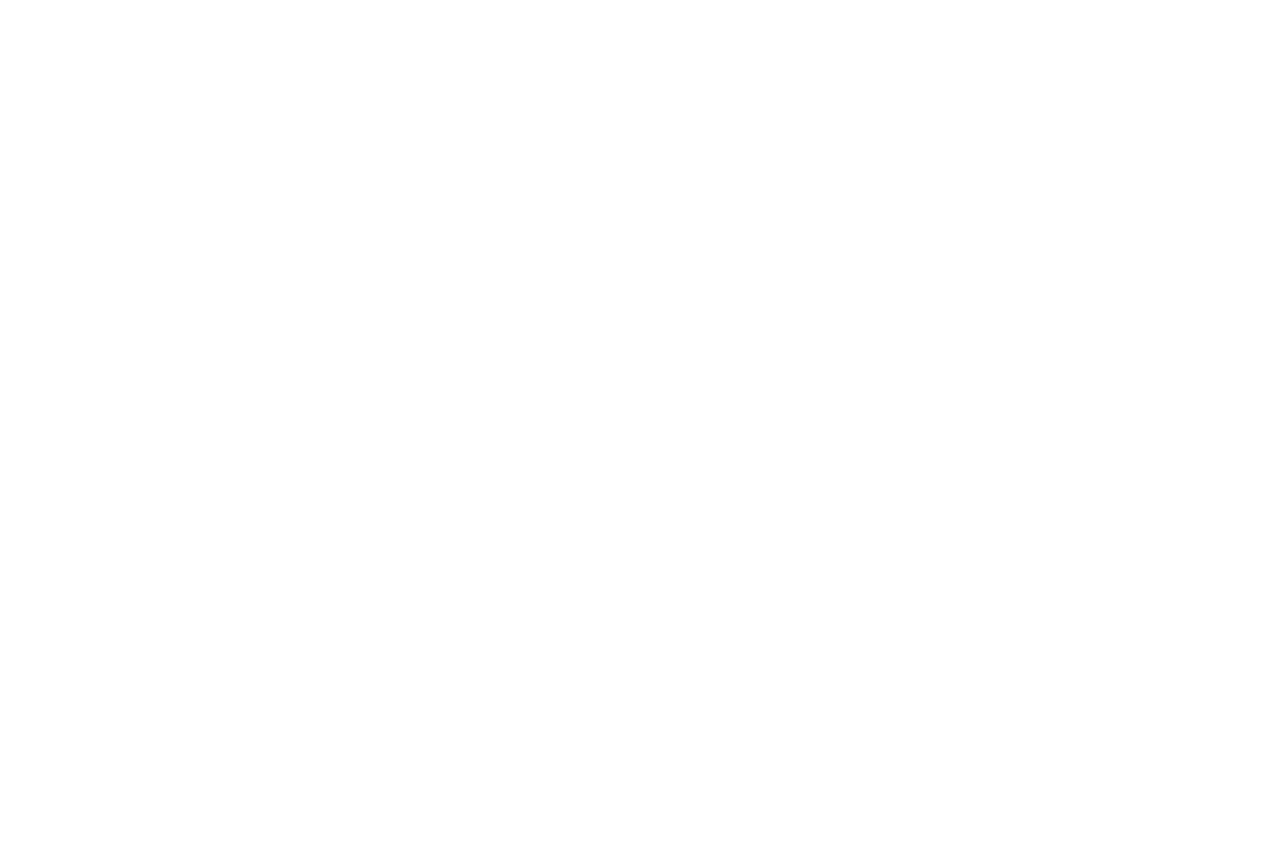
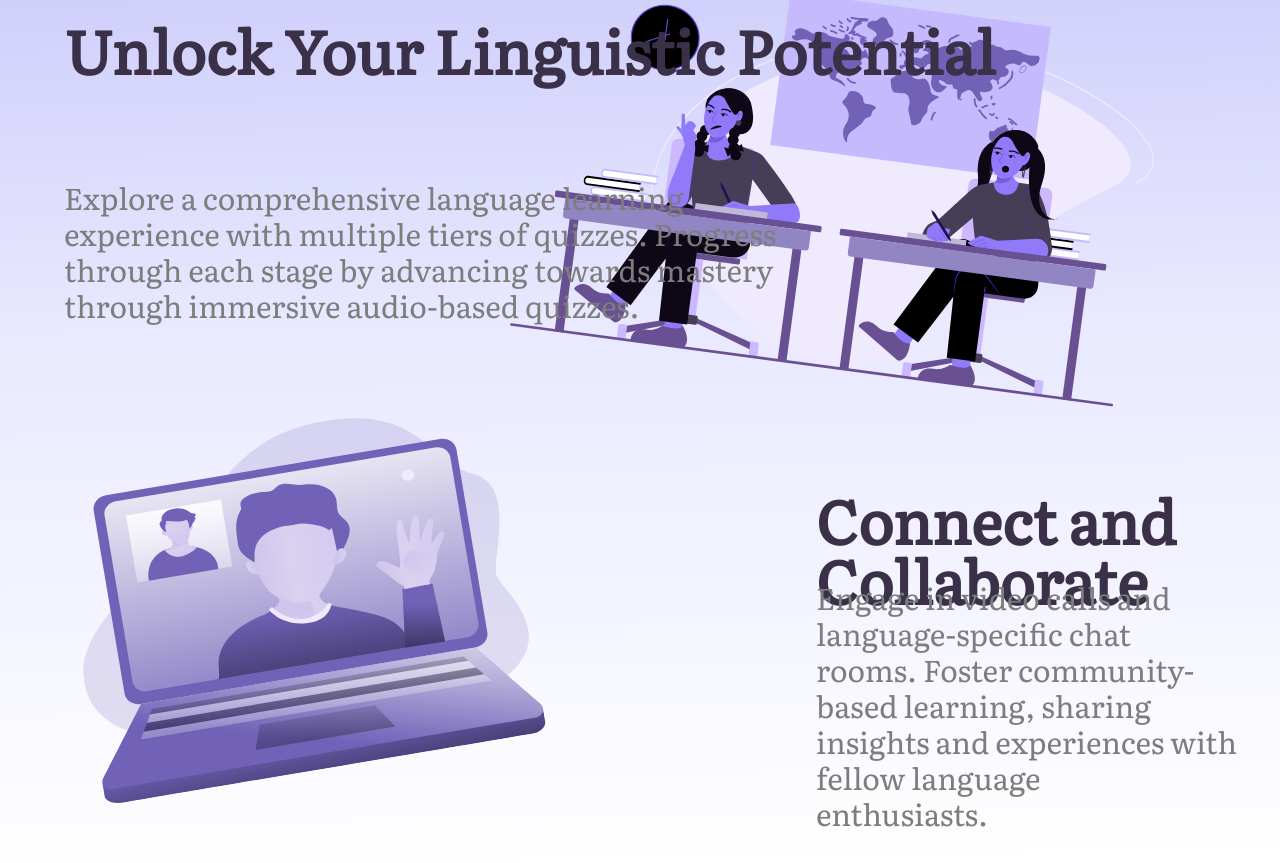
Before and after one commit to Gaurang-Singhania/Unicode_ProjectPhase_Lingoverse, a React (Vite) app: page / in a window 1280 px wide. Shown: the part 877-1740 px from the top of the page. Before the commit the page ends 800 px from the top, so only its background shows below. Built offline with nearby package versions, Linux system fonts and the light colour scheme.

Commit message:
Adding 2nd part of Homepage

```diff
--- a/src/pages/Homepage.jsx
+++ b/src/pages/Homepage.jsx
@@ -1,7 +1,11 @@
 import React, { useRef, useEffect } from 'react';
+import '../style.css'
 import Typed from 'typed.js';
 import waves from '../assets/landingpage/Component_1.svg';
 import study from '../assets/landingpage/lp_illustration.svg';
+import students from '../assets/landingpage/students_in_a_class.svg'
+import video_call from '../assets/landingpage/Video_Call.svg'
+
 
 
 // IMP: DO THESE INSTALLATIONS BEFORE RUNNING THE CODE
@@ -31,17 +35,17 @@
     useEffect(() => {
         if (el.current) {
             const typed = new Typed(el.current, {
-                /**
- * @property {boolean} showCursor show cursor
- * @property {string} cursorChar character for cursor
- * @property {boolean} autoInsertCss insert CSS for cursor and fadeOut into HTML <head>
- */
+                //                 /**
+                //  * @property {boolean} showCursor show cursor
+                //  * @property {string} cursorChar character for cursor
+                //  * @property {boolean} autoInsertCss insert CSS for cursor and fadeOut into HTML <head>
+                //  */
 
                 strings: ['Hello', 'Hola', 'Bonjour', 'Hallo', 'Ciao'],
                 typeSpeed: 70,
-                showCursor: true,
-                cursorChar: '|',
-                autoInsertCss: true,
+                showCursor: false,
+                // cursorChar: '|',
+                // autoInsertCss: false,
             });
 
             return () => {
@@ -55,24 +59,38 @@
             <div>
                 <div className="h-screen flex justify-end items-end w-full">
                     <img src={waves} alt="waves" className="object-cover object-bottom w-screen h-auto z-0" />
-                    <span className="absolute top-20 left-0 p-4 z-30 text-7xl text-gray-800" style={{ fontFamily: 'Literata, serif', fontWeight: 800 }}>Welcome to
+                    <span className="absolute top-20 left-12 p-4 z-30 text-7xl text-gray-800" style={{ fontFamily: 'Literata, serif', fontWeight: 800 }}>Welcome to
                         <span style={{ fontFamily: 'Literata, serif', color: '#60359E', fontWeight: 800 }}> LinguaVerse
                         </span>
                         <span style={{ fontFamily: 'Literata, serif', fontWeight: 800 }}>,
                         </span>
                     </span>
-                    <span className="absolute top-40 left-3 p-4 z-30 text-4xl text-gray-800" style={{ fontFamily: 'Literata, serif', fontWeight: 800 }}>your gateway to immersive language learning!
+                    <span className="absolute top-40 left-16 p-4 z-30 text-4xl text-gray-800" style={{ fontFamily: 'Literata, serif', fontWeight: 800 }}>your gateway to immersive language learning!
                     </span>
-                    <span className="absolute top-60 left-3 p-4 z-30 text-3xl" style={{ fontFamily: 'Literata, serif', fontWeight: 500, color: '#7D7D7D' }}>Whether you're a beginner or aiming for fluency,<br /> LinguaVerse offers a unique blend of engaging<br /> features to guide you towards mastery.
+                    <span className="absolute top-60 left-16 p-4 z-30 text-3xl" style={{ fontFamily: 'Literata, serif', fontWeight: 500, color: '#7D7D7D' }}>Whether you're a beginner or aiming for fluency,<br /> LinguaVerse offers a unique blend of engaging<br /> features to guide you towards mastery.
                     </span>
                     <span className="absolute top-96 left-64 p-4 z-40 text-5xl" style={{ fontFamily: 'Literata, serif', fontWeight: 1000, color: '#3A3148' }} ref={el} />
                     <img src={study} alt="study" className="absolute top-0 left-90 object-cover object-bottom z-20" />
                     <span className="absolute top-2/3 left-48 p-4 z-40">
                         <button {...shimmerComponent.component.props}>
-                        {shimmerComponent.component.children}
-                    </button></span>
+                            {shimmerComponent.component.children}
+                        </button></span>
                 </div>
             </div>
+            <div className="relative">
+                <div className="custom-gradient h-screen flex justify-end items-end w-full relative" style={{ height: '940px' }}>
+                    <span className="absolute top-20 left-12 p-4 z-30 text-6xl" style={{ fontFamily: 'Literata, serif', fontWeight: 700, color: '#3A3148' }}>Unlock Your Linguistic Potential</span>
+                    <img src={students} alt="study" className="absolute top-0 left-90 object-cover object-bottom z-20" width="900" height="476" />
+                    <span className="absolute top-60 left-12 p-4 z-30 text-3xl" style={{ fontFamily: 'Literata, serif', fontWeight: 500, color: '#7D7D7D' }}>Explore a comprehensive language learning <br /> experience with multiple tiers of quizzes. Progress <br /> through each stage by  advancing towards mastery <br /> through immersive audio-based quizzes.
+                    </span>
+                    <img src={video_call} alt="study" className="absolute top-2/4 left-12 object-cover object-bottom z-20" width="500" height="476" />
+                    <span className="absolute p-4 z-30 text-6xl" style={{ top: 550, left: 800, fontFamily: 'Literata, serif', fontWeight: 700, color: '#3A3148' }}>Connect and Collaborate
+                    </span>
+                    <span className="absolute p-4 z-30 text-3xl" style={{ top: 640, left: 800, fontFamily: 'Literata, serif', fontWeight: 500, color: '#7D7D7D' }}>Engage in video calls and language-specific chat <br />  rooms. Foster community-based learning, sharing <br />  insights and experiences with fellow language <br />  enthusiasts.
+                    </span>
+                </div>
+            </div>
+
         </>
     );
 }
--- a/src/style.css
+++ b/src/style.css
@@ -1 +1,5 @@
 @import url('https://fonts.googleapis.com/css2?family=Literata&display=swap');
+
+.custom-gradient {
+    background: linear-gradient(179.05deg, #CBCAFA 0.82%, #E9E9FF 43.39%, #FFFFFF 99.19%);
+  }
```
Also changed, not shown: src/assets/landingpage/Video_Call.svg (renamed from src/assets/landingpage/Video Call.svg), src/assets/landingpage/students_in_a_class.svg (renamed from src/assets/landingpage/students in a class.svg).
